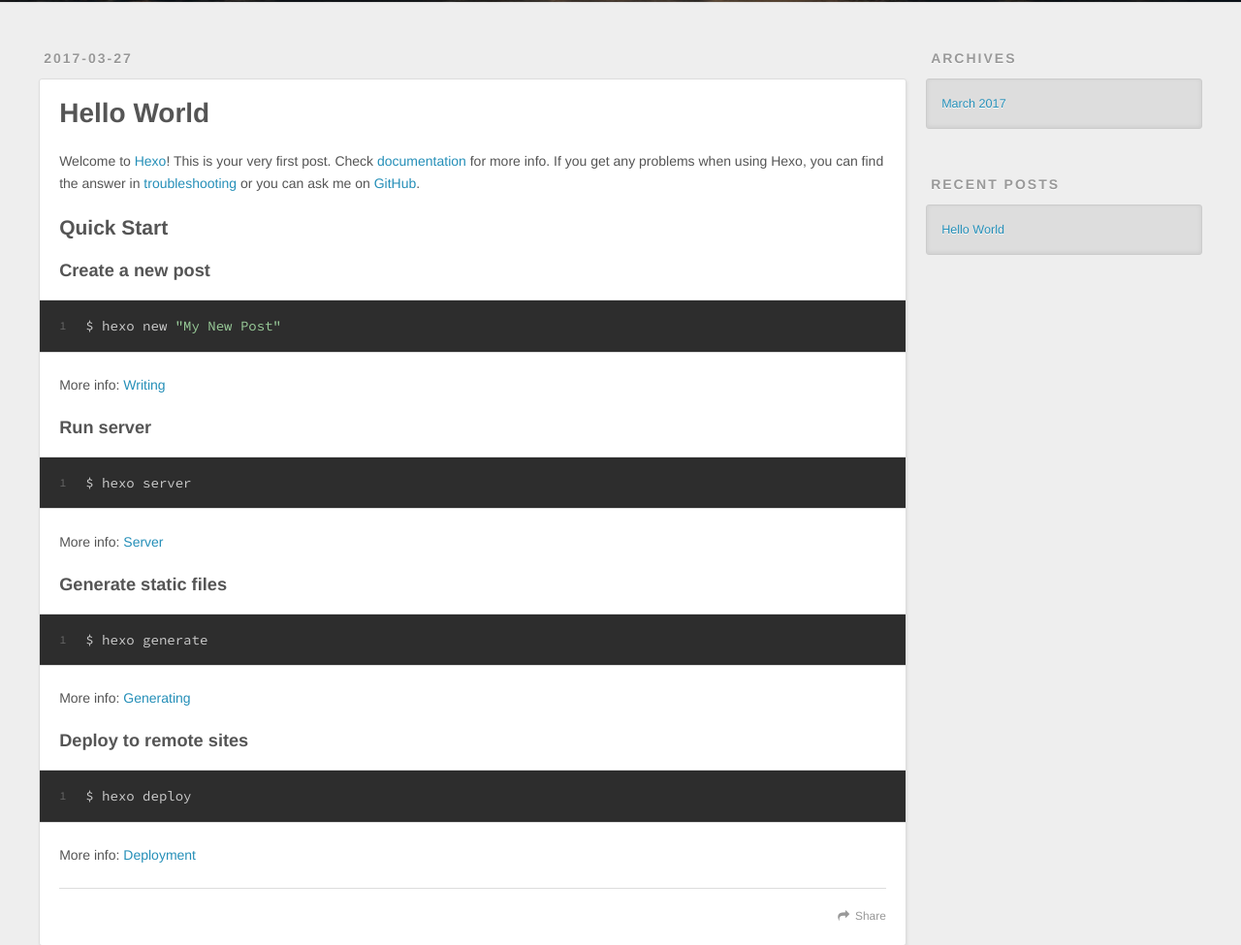
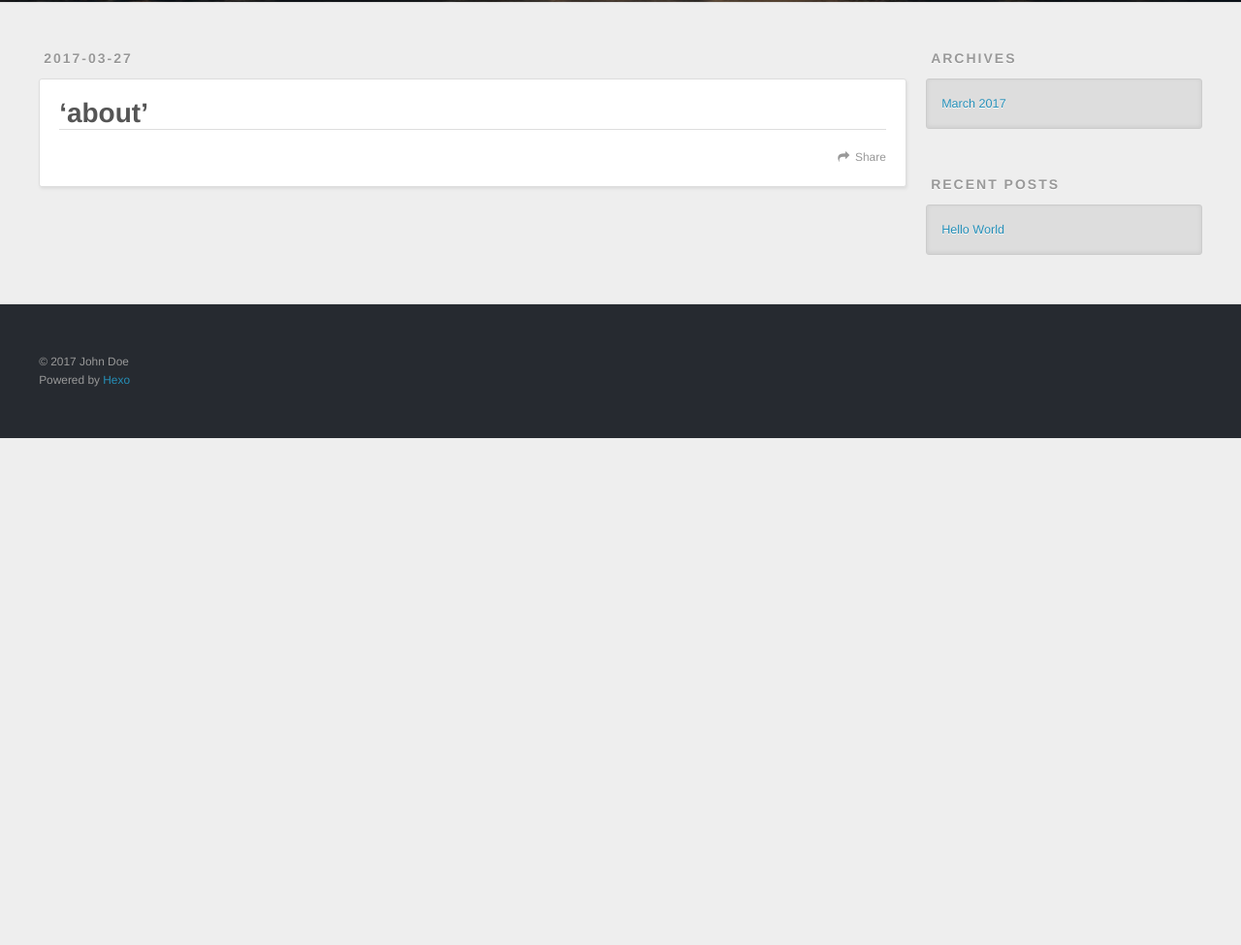
Before and after one commit to yukoa/yukoa.github.io, a plain HTML site: page ‘about’/index.html in a window 1280 px wide. Shown: the part 298-1273 px from the top of the page at 97% size. After the commit the page ends 800 px from the top, so only its background shows below. Drawn offline with nearby package versions, Linux system fonts and the light colour scheme.

Commit message:
Site updated: 2017-03-27 20:28:28

```diff
--- a/index.html
+++ b/‘about’/index.html
@@ -3,14 +3,15 @@
 <head>
   <meta charset="utf-8">
 
-  <title>Hexo</title>
+  <title>‘about’ | Hexo</title>
   <meta name="viewport" content="width=device-width, initial-scale=1, maximum-scale=1">
   <meta property="og:type" content="website">
-<meta property="og:title" content="Hexo">
-<meta property="og:url" content="http://yoursite.com/index.html">
+<meta property="og:title" content="‘about’">
+<meta property="og:url" content="http://yoursite.com/‘about’/index.html">
 <meta property="og:site_name" content="Hexo">
+<meta property="og:updated_time" content="2017-03-27T12:27:50.910Z">
 <meta name="twitter:card" content="summary">
-<meta name="twitter:title" content="Hexo">
+<meta name="twitter:title" content="‘about’">
 
     <link rel="alternate" href="/atom.xml" title="Hexo" type="application/atom+xml">
 
@@ -59,12 +60,10 @@
   </div>
 </header>
       <div class="outer">
-        <section id="main">
-
-    <article id="post-hello-world" class="article article-type-post" itemscope itemprop="blogPost">
+        <section id="main"><article id="page-undefined" class="article article-type-page" itemscope itemprop="blogPost">
   <div class="article-meta">
-    <a href="/2017/03/27/hello-world/" class="article-date">
-  <time datetime="2017-03-27T11:53:22.717Z" itemprop="datePublished">2017-03-27</time>
+    <a href="/‘about’/index.html" class="article-date">
+  <time datetime="2017-03-27T12:27:50.000Z" itemprop="datePublished">2017-03-27</time>
 </a>
 
   </div>
@@ -74,8 +73,8 @@
       <header class="article-header">
 
 
-    <h1 itemprop="name">
-      <a class="article-title" href="/2017/03/27/hello-world/">Hello World</a>
+    <h1 class="article-title" itemprop="name">
+      ‘about’
     </h1>
 
 
@@ -83,29 +82,19 @@
 
     <div class="article-entry" itemprop="articleBody">
 
-        <p>Welcome to <a href="https://hexo.io/" target="_blank" rel="external">Hexo</a>! This is your very first post. Check <a href="https://hexo.io/docs/" target="_blank" rel="external">documentation</a> for more info. If you get any problems when using Hexo, you can find the answer in <a href="https://hexo.io/docs/troubleshooting.html" target="_blank" rel="external">troubleshooting</a> or you can ask me on <a href="https://github.com/hexojs/hexo/issues" target="_blank" rel="external">GitHub</a>.</p>
-<h2 id="Quick-Start"><a href="#Quick-Start" class="headerlink" title="Quick Start"></a>Quick Start</h2><h3 id="Create-a-new-post"><a href="#Create-a-new-post" class="headerlink" title="Create a new post"></a>Create a new post</h3><figure class="highlight bash"><table><tr><td class="gutter"><pre><div class="line">1</div></pre></td><td class="code"><pre><div class="line">$ hexo new <span class="string">"My New Post"</span></div></pre></td></tr></table></figure>
-<p>More info: <a href="https://hexo.io/docs/writing.html" target="_blank" rel="external">Writing</a></p>
-<h3 id="Run-server"><a href="#Run-server" class="headerlink" title="Run server"></a>Run server</h3><figure class="highlight bash"><table><tr><td class="gutter"><pre><div class="line">1</div></pre></td><td class="code"><pre><div class="line">$ hexo server</div></pre></td></tr></table></figure>
-<p>More info: <a href="https://hexo.io/docs/server.html" target="_blank" rel="external">Server</a></p>
-<h3 id="Generate-static-files"><a href="#Generate-static-files" class="headerlink" title="Generate static files"></a>Generate static files</h3><figure class="highlight bash"><table><tr><td class="gutter"><pre><div class="line">1</div></pre></td><td class="code"><pre><div class="line">$ hexo generate</div></pre></td></tr></table></figure>
-<p>More info: <a href="https://hexo.io/docs/generating.html" target="_blank" rel="external">Generating</a></p>
-<h3 id="Deploy-to-remote-sites"><a href="#Deploy-to-remote-sites" class="headerlink" title="Deploy to remote sites"></a>Deploy to remote sites</h3><figure class="highlight bash"><table><tr><td class="gutter"><pre><div class="line">1</div></pre></td><td class="code"><pre><div class="line">$ hexo deploy</div></pre></td></tr></table></figure>
-<p>More info: <a href="https://hexo.io/docs/deployment.html" target="_blank" rel="external">Deployment</a></p>
 
 
     </div>
     <footer class="article-footer">
-      <a data-url="http://yoursite.com/2017/03/27/hello-world/" data-id="cj0s31og70000rs3d4lcze1nf" class="article-share-link">Share</a>
+      <a data-url="http://yoursite.com/‘about’/index.html" data-id="cj0s3amj100009s3dzpbonhkd" class="article-share-link">Share</a>
 
 
     </footer>
   </div>
 
-</article>
 
 
-
+</article>
 
 </section>
 
```
Also changed, not shown: 2017/03/27/hello-world/index.html (+1 -1 lines).
